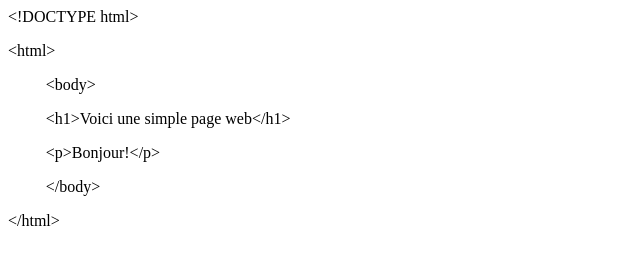
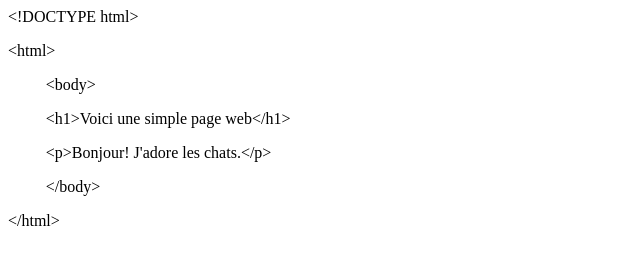
Before and after one commit to RamiKoh/SimpleProject, a plain HTML site: page index.html in a window 1280 px wide. Shown: the whole page, without its empty margins (0-640 px from the left). Drawn offline with Linux system fonts and the light colour scheme.

Commit message:
I added the name of my favourite animal.

```diff
--- a/index.html
+++ b/index.html
@@ -11,7 +11,7 @@
 <p>&lt;html&gt;</p>
 <p style="text-indent: 1cm">&lt;body&gt;</p>
 <p style="text-indent: 1cm">&lt;h1&gt;Voici une simple page web&lt;/h1&gt;</p>
-<p style="text-indent: 1cm">&lt;p&gt;Bonjour!&lt;/p&gt;</p>
+<p style="text-indent: 1cm">&lt;p&gt;Bonjour! J'adore les chats.&lt;/p&gt;</p>
 <p style="text-indent: 1cm">&lt;/body&gt;</p>
 <p>&lt;/html&gt;</p>
 </body>
```
